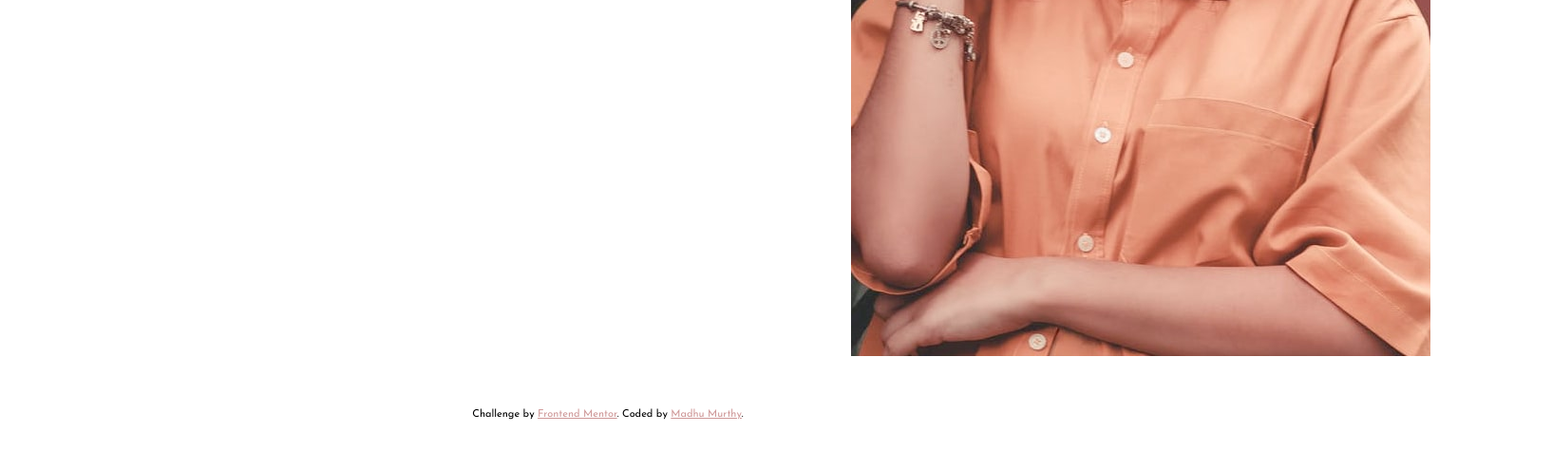
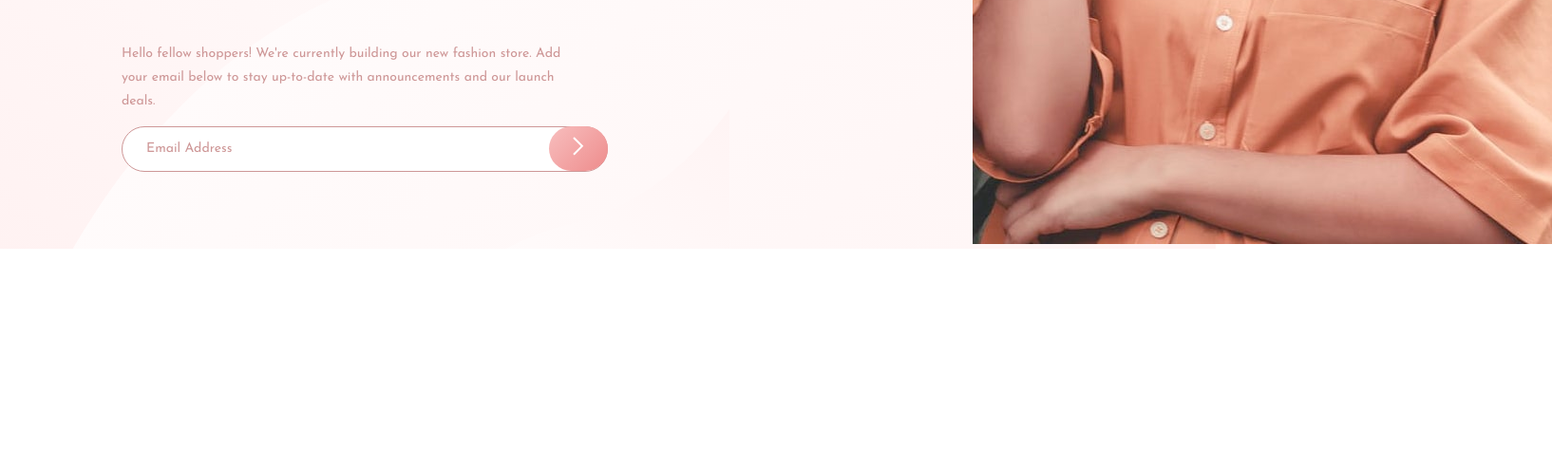
Before and after one commit to Kennethius/base-apparel-coming-soon-page, a plain HTML site: page index.html in a window 1280 px wide. Shown: the part 538-1033 px from the top of the page at 95% size, 1634 px wide, since content can reach past the window. After the commit the page ends 800 px from the top, so only its background shows below. Drawn offline with Linux system fonts and the light colour scheme.

Commit message:
Add Styles

```diff
--- a/css/style.css
+++ b/css/style.css
@@ -1,4 +1,8 @@
 /* General Styling */
+
+* {
+  box-sizing: border-box;
+}
 
 imput, button {
   border: 0;
@@ -7,7 +11,6 @@ imput, button {
 body {
   font-family: 'Josefin Sans', sans-serif;
   font-size: 14px;
-  background-image: url('./images/bg-pattern-desktop');
 }
 
 .padding {
@@ -16,9 +19,13 @@ body {
 
 .container {
   display: flex;
-  /*flex-direction: column;*/
   flex-wrap: wrap;
-  justify-content: space-between;
+  box-sizing: border-box;
+  background: linear-gradient(135deg, hsl(0, 0%, 100%), hsl(0, 100%, 98%));
+}
+
+.image-wrapper {
+  box-sizing: border-box;
 }
 
 .content-signup {
@@ -95,22 +102,76 @@ form {
 /* Media Queries */
 
 @media (min-width: 768px) {
+
   .container {
+    width: 100%;
+    height: 100vh;
+    box-sizing: border-box;
+  }
+
+  .padding {
+    padding: 40px 10%;
+  }
+
+  .main-title {
+    font-size: 80px;
+  }
+
+  .lead-text {
+    padding-right: 20px;
+  }
+  .content-signup {
+    background-image: url('../images/bg-pattern-desktop.svg');
+    background-repeat: no-repeat;
+    order: 0;
+  }
+
+  header, .content-signup {
+    width: 60%;
+  }
+
+  .image-wrapper {
+    /*display: flex;
+    align-items: flex-end;
+    oder: -1;
+    height: 100vh;*/
+    display: flex;
+    flex-direction: column-reverse;
+    width: 20%;
+    height: 100vh;
+    position: absolute;
+    top: 0;
+    right: 0;
+  }
+}
+
+
+
+/* Media Queries */
+
+/*@media (min-width: 768px) {
+
+  .container {
+    background-image: url('../images/bg-pattern-desktop.svg');
+    background-repeat: no-repeat;
   }
 
   header {
-    width: 50%;
+    flex-grow: 2;
+    flex-basis: 30%;
   }
 
   .content-signup {
     order: 0;
-    width: 50%;
+    flex-grow: 2;
+    flex-basis: 30%;
   }
 
   .image-wrapper {
+    flex-grow: 1;
+    flex-basis: 10%;
     display: flex;
     flex-direction: column-reverse;
-    width: 30%;
     height: 100vh;
   }
-}
+}*/
--- a/index.html
+++ b/index.html
@@ -15,9 +15,7 @@
 
   <div class="container">
     <header class="padding">
-      <div id="logo">
-        <a href="#"><img src="./images/logo.svg"></a>
-      </div>
+        <a href="#" id="logo"><img src="./images/logo.svg"></a>
     </header>
     <section class="content-signup padding">
       <h1 class="main-title"><span>We're</span> coming soon</h1>
@@ -40,12 +38,8 @@
       </section>
     </div>
   </div>
-  <footer class="padding">
-    <p class="attribution">
-      Challenge by <a href="https://www.frontendmentor.io?ref=challenge" target="_blank">Frontend Mentor</a>.
-      Coded by <a href="#">Madhu Murthy</a>.
-    </p>
-  </footer>
+
+
 <script type="text/javascript" src="script.js"></script>
 </body>
 </html>
```
Lines whose indentation alone changed are shown as unchanged.
